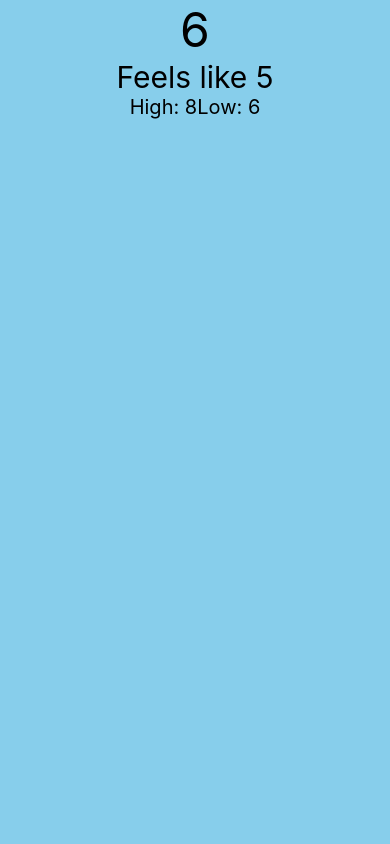
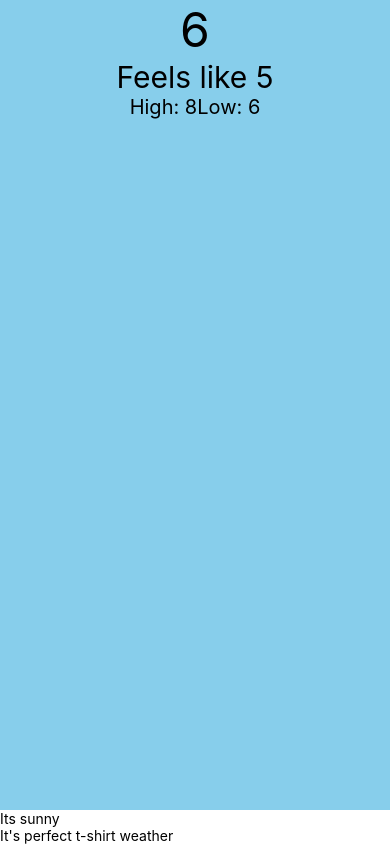
Before and after one commit to IsmailMuhammed2019/weatherApp, a React Native app: screen / in a window 390 px wide. Built offline with nearby package versions, Linux system fonts and the light colour scheme.

Commit message:
adding text for messages

```diff
--- a/App.js
+++ b/App.js
@@ -12,6 +12,10 @@ const App = () => {
           <Text style={styles.highLow}>High: 8</Text>
           <Text style={styles.highLow}>Low: 6</Text>
         </View>
+      </View>
+      <View style={styles.bodyWrapper}>
+        <Text>Its sunny</Text>
+        <Text>It's perfect t-shirt weather</Text>
       </View>
     </SafeAreaView>
   )
```
